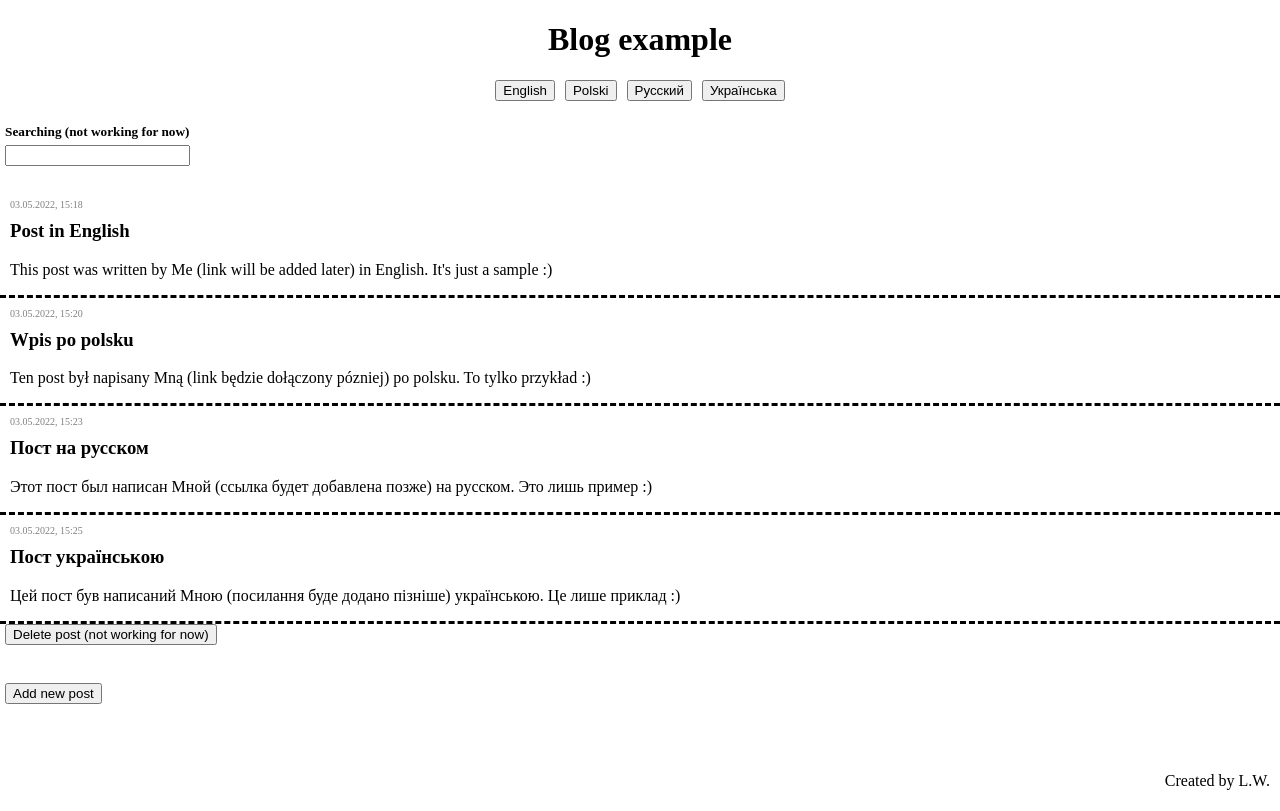
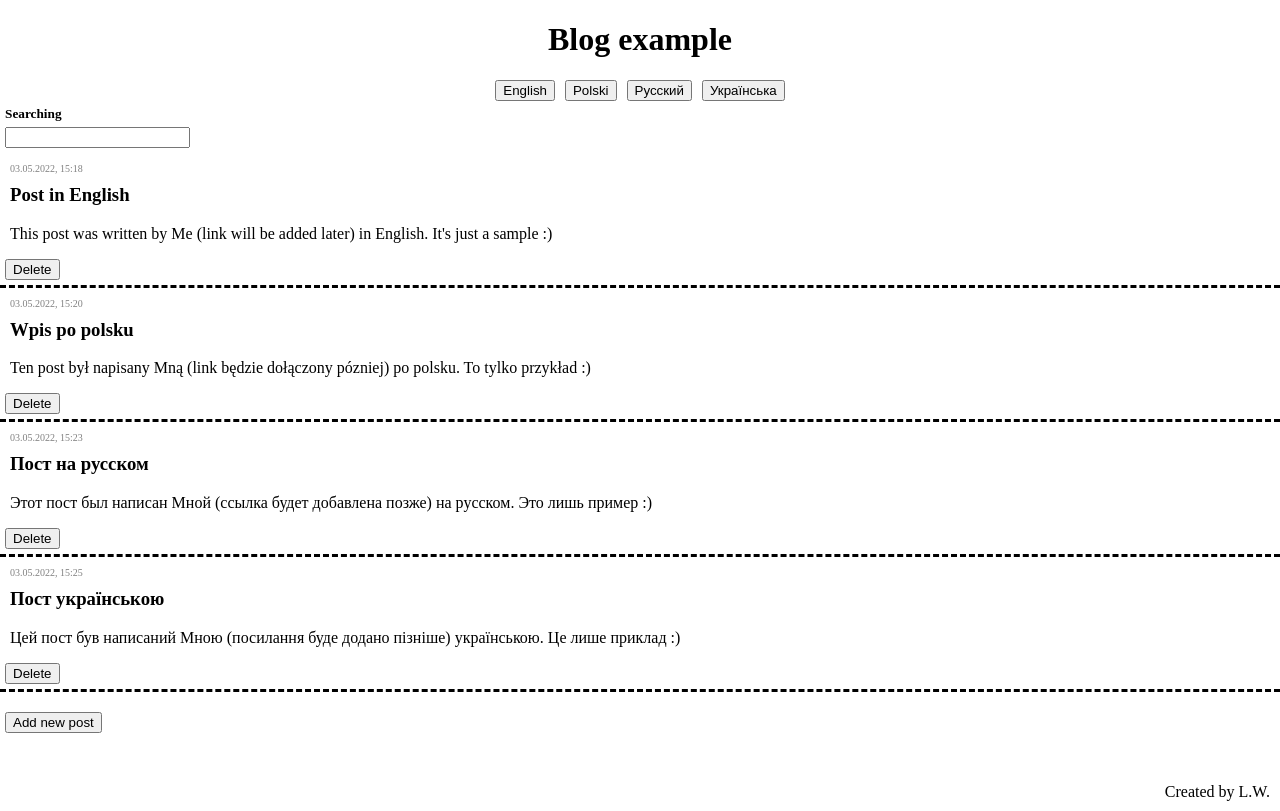
Before and after one commit to loreliawand/ncitylab, a React (Create React App) app in the folder frontend/: page / in a window 1280 px wide. Built offline with nearby package versions, Linux system fonts and the light colour scheme; data requests are answered from the project's data file; the HTML template or start-up script is replaced by a standard one.

Commit message:
Implemented deleting posts

```diff
--- a/frontend/src/App.js
+++ b/frontend/src/App.js
@@ -1,4 +1,3 @@
-import axios from 'axios';
 import { useState, useEffect } from 'react';
 
 import Footer from './components/Footer';
@@ -35,12 +34,9 @@ const App = () => {
       setPosts(posts.concat(returnedPost));
       setNewPostHeader('');
       setNewPostContent('');
+      window.location.reload();
     });
   };
-
-  const deletePost = () => {
-    postService.clear();
-  }; // need to implement
 
   const handleSearchChange = (event) => {
     setSearch(event.target.value);
@@ -53,7 +49,7 @@ const App = () => {
 
   let resultOfSearch = posts.filter((post) =>
     post.postContent.includes(search)
-  ); // need to implement
+  );
 
   const handlePostHeaderChange = (event) => {
     setNewPostHeader(event.target.value);
@@ -67,7 +63,7 @@ const App = () => {
     <div className="flex">
       <Header />
       <div>
-        <h5 style={{ margin: '5px' }}>Searching (not working for now)</h5>
+        <h5 style={{ margin: '5px' }}>Searching</h5>
         <form
           onSubmit={makeSearch}
           style={{ marginLeft: '5px', marginBottom: '5px' }}
@@ -76,12 +72,9 @@ const App = () => {
         </form>
       </div>
       <div className="flex-inside">
-        {posts.map((post) => (
+        {resultOfSearch.map((post) => (
           <Post key={post.id} post={post} />
         ))}
-        <button onClick={() => deletePost()}>
-          Delete post (not working for now)
-        </button>
       </div>
       <div style={{ marginTop: '20px' }}>
         <button onClick={() => setShowForm(!showForm)}>Add new post</button>
--- a/frontend/src/components/Post.js
+++ b/frontend/src/components/Post.js
@@ -1,4 +1,7 @@
 import React from 'react';
+import axios from 'axios';
+
+const baseUrl = 'http://localhost:3001/posts';
 
 const Post = ({ post }) => {
   return (
@@ -6,6 +9,13 @@ const Post = ({ post }) => {
       <p className="postDate">{post.postDate}</p>
       <h3 className="postHeader">{post.postHeader}</h3>
       <p className="postContent">{post.postContent}</p>
+      <button
+        onClick={() =>
+          axios.delete(`${baseUrl}/${post.id}`).then(window.location.reload())
+        }
+      >
+        Delete
+      </button>
     </div>
   );
 };
--- a/frontend/src/index.css
+++ b/frontend/src/index.css
@@ -53,6 +53,7 @@ button {
   border-left: 0px;
   border-right: 0px;
   height: auto;
+  padding-bottom: 5px;
 }
 
 .postDate {
--- a/frontend/src/services/posts.js
+++ b/frontend/src/services/posts.js
@@ -16,9 +16,4 @@ const update = (id, newObject) => {
   return request.then((response) => response.data);
 };
 
-const clear = (id) => {
-  const request = axios.delete(`${baseUrl}/${id}`);
-  return request.then((response) => response.data);
-};
-
-export default { getAll, create, update, clear };
+export default { getAll, create, update };
```
